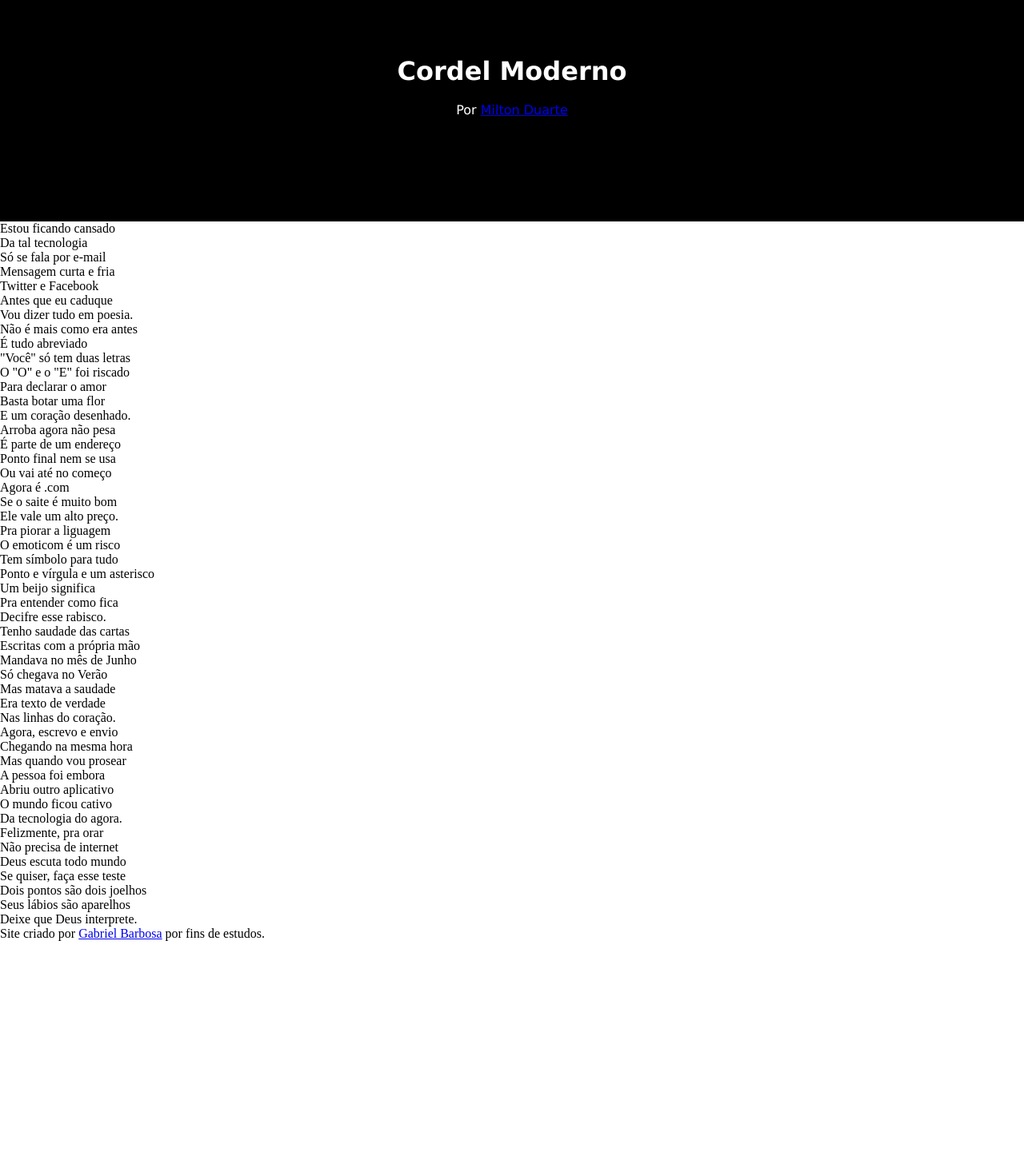
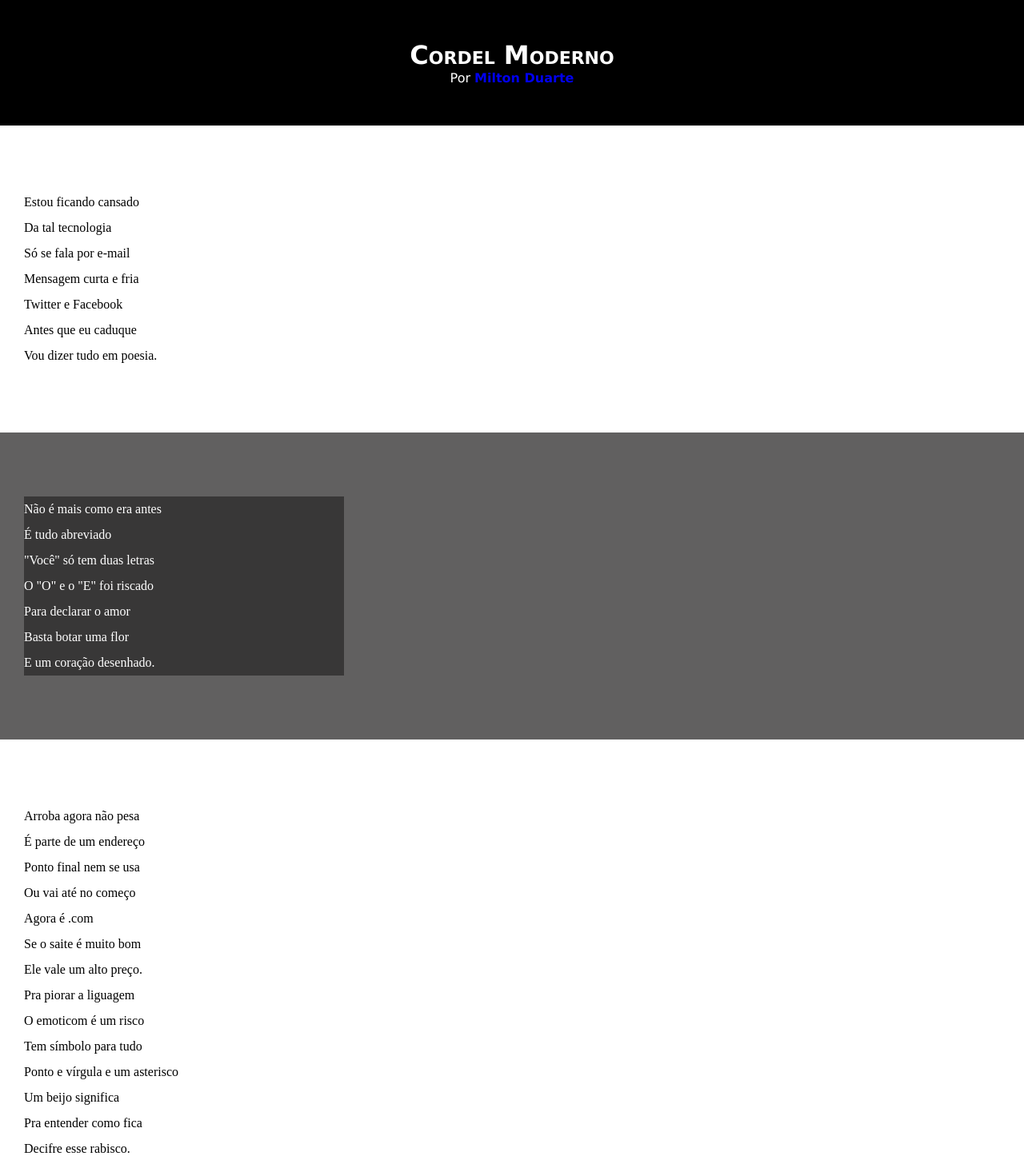
Before and after one commit to gabrielyago25/cordel-website, a plain HTML site: page page/index.html in a window 1280 px wide. Shown: the top 1456 px of the page at 80% size. Before the commit the page ends 1177 px from the top, so only its background shows below. Drawn offline with Linux system fonts and the light colour scheme.

Commit message:
estilos e seções definidas

```diff
--- a/css/cordel.css
+++ b/css/cordel.css
@@ -5,12 +5,12 @@
     padding: 0;
 }
 
-body {
-
+html, body {
+    min-height: 100vh; /* ou 100%, mesma coisa */
+    background-color: darkgray;
 }
 
 header {
-    height: 277px;
     background-color: black;
     color: white;
     font-family: Verdana, Geneva, Tahoma, sans-serif;
@@ -19,13 +19,52 @@ header {
 }
 
 header > h1 {
-    padding-top: 70px;
+    padding-top: 50px;
+    font-variant: small-caps; /* text-transform: uppercase; */
 }
 
 header > p {
-    padding-top: 20px;
+    padding-bottom: 50px;
 }
 
-header a:visited {
+header a:visited, footer a:visited {
     color: white;
 }
+
+header a, footer a {
+    text-decoration: none;
+    font-weight: bold;
+}
+
+header a:hover, footer a:hover {
+    text-decoration: underline;
+}
+
+section {
+    padding-top: 10vh; /* ou 10% */
+    padding-bottom: 10vh; /* ou 10% */
+    line-height: 2em;
+    padding-left: 30px;
+}
+
+section.text-normal {
+    background-color: white;
+    color: black;
+}
+
+section.text-image {
+    background-color: rgb(97, 96, 96);
+    color: white;
+}
+
+section.text-image > p {
+    background-color: rgba(0, 0, 0, 0.429);
+    width: 400px;
+}
+
+footer {
+    background-color: black;
+    color: white;
+    text-align: center;
+    padding: 10px;
+}
```
